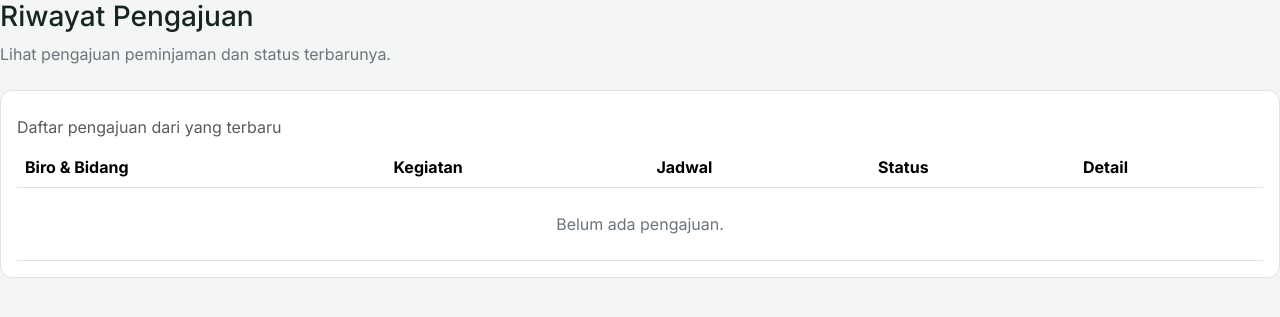
After one commit to marcoreda2007-lgtm/SEKATA-BEM-UPNVJ, a Laravel app: template resources/views/peminjaman/index.blade.php in a window 1280 px wide. The commit adds this page. Shown: the top 317 px of the page. Run offline with Laravel 12, Linux system fonts and the light colour scheme; the template is opened without the code that fills it, so the values that code supplies are empty.

Commit message:
nambahin riwayat pengajuan biar yang udah diproses bisa dilihat lagi

```diff
--- a/resources/views/layouts/app.blade.php
+++ b/resources/views/layouts/app.blade.php
@@ -46,6 +46,11 @@
                             Antrean SPPI
                         </a>
                     @endif
+
+                    <a href="{{ route('peminjaman.index') }}"
+                        class="sidebar-link {{ request()->routeIs('peminjaman.index') ? 'active' : '' }}">
+                        Riwayat Pengajuan
+                    </a>
 
                     <a href="{{ route('notifikasi.index') }}"
                         class="sidebar-link {{ request()->routeIs('notifikasi.*') ? 'active' : '' }}">
@@ -109,6 +114,11 @@
                                 Antrean SPPI
                             </a>
                         @endif
+
+                        <a href="{{ route('peminjaman.index') }}"
+                            class="sidebar-link {{ request()->routeIs('peminjaman.index') ? 'active' : '' }}">
+                            Riwayat Pengajuan
+                        </a>
 
                         <a href="{{ route('notifikasi.index') }}"
                             class="sidebar-link {{ request()->routeIs('notifikasi.*') ? 'active' : '' }}">
--- /dev/null
+++ b/resources/views/peminjaman/index.blade.php
@@ -0,0 +1,51 @@
+@extends('layouts.app')
+
+@section('title', 'Riwayat Pengajuan - SEKATA | BEM UPNVJ')
+
+@section('content')
+<h1 class="h3 mb-2">Riwayat Pengajuan</h1>
+<p class="text-secondary mb-4">Lihat pengajuan peminjaman dan status terbarunya.</p>
+
+<div class="sekata-card p-3">
+    <div class="table-responsive">
+        <table class="table align-middle mb-0">
+            <caption class="caption-top">Daftar pengajuan dari yang terbaru</caption>
+            <thead>
+                <tr>
+                    <th scope="col">Biro & Bidang</th>
+                    <th scope="col">Kegiatan</th>
+                    <th scope="col">Jadwal</th>
+                    <th scope="col">Status</th>
+                    <th scope="col">Detail</th>
+                </tr>
+            </thead>
+            <tbody>
+                @forelse ($bookings as $booking)
+                    <tr>
+                        <td>{{ $booking->user->unit_name }}</td>
+                        <td>{{ $booking->activity_description }}</td>
+                        <td>
+                            {{ $booking->tanggal->format('d/m/Y') }}
+                            <div class="small text-secondary text-nowrap">
+                                {{ substr($booking->start_time, 0, 5) . ' - ' . substr($booking->end_time, 0, 5) . ' WIB' }}
+                            </div>
+                        </td>
+                        <td>{{ $booking->status }}</td>
+                        <td>
+                            <a href="{{ route('peminjaman.show', $booking->id) }}"
+                               class="btn btn-sekata-secondary btn-sm">Lihat detail</a>
+                        </td>
+                    </tr>
+                @empty
+                    <tr>
+                        <td colspan="5" class="text-center text-secondary py-4">Belum ada pengajuan.</td>
+                    </tr>
+                @endforelse
+            </tbody>
+        </table>
+    </div>
+    @if ($bookings->hasPages())
+        <div class="mt-3">{{ $bookings->links('pagination::bootstrap-5') }}</div>
+    @endif
+</div>
+@endsection
--- a/routes/web.php
+++ b/routes/web.php
@@ -3,6 +3,7 @@
 use App\Http\Controllers\Admin\BookingQueueController;
 use App\Http\Controllers\AuthController;
 use App\Http\Controllers\BookingDetailController;
+use App\Http\Controllers\BookingHistoryController;
 use App\Http\Controllers\BookingProofController;
 use App\Http\Controllers\NotificationController;
 use Illuminate\Support\Facades\Auth;
@@ -45,6 +46,10 @@ Route::patch(
     ->whereNumber('id')
     ->name('admin.peminjaman.decide');
 
+Route::get('/peminjaman', [BookingHistoryController::class, 'index'])
+    ->middleware('auth')
+    ->name('peminjaman.index');
+
 Route::get('/peminjaman/{id}', [BookingDetailController::class, 'show'])
     ->middleware('auth')
     ->whereNumber('id')
```
Also changed, not shown: app/Http/Controllers/BookingHistoryController.php (added, +24 -0 lines), tests/Feature/BookingHistoryTest.php (added, +87 -0 lines).
